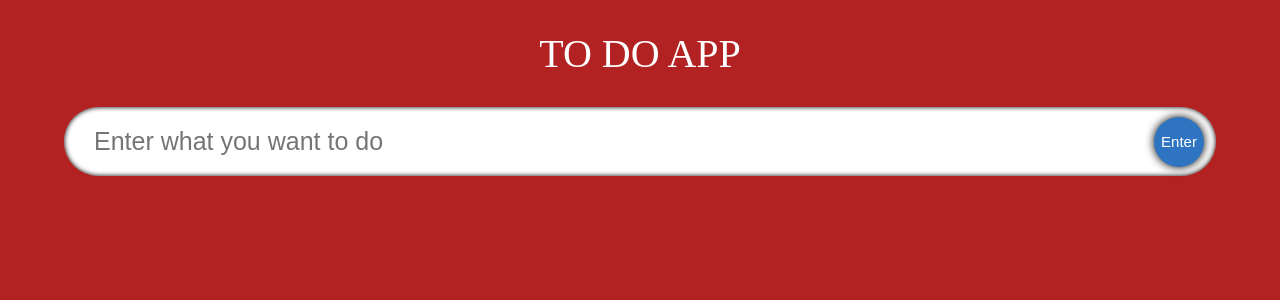
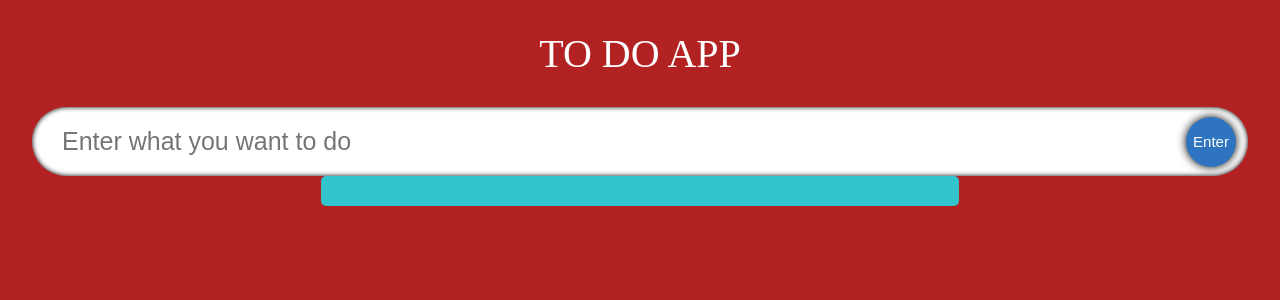
Before and after one commit to pranabcode2023/To-Do-App-11-2023, a React (Create React App) app: page / in a window 1280 px wide. Shown: the top 300 px of the page. Built offline with nearby package versions, Linux system fonts and the light colour scheme.

Commit message:
some css style

```diff
--- a/src/styles/styles.css
+++ b/src/styles/styles.css
@@ -1,6 +1,6 @@
 .input {
   display: flex;
-    width: 90%;
+  width: 95%;
   position: relative;
   align-items: center;
 }
@@ -44,22 +44,41 @@
   box-shadow: 0 0 5px black;
 }
 
+.container {
+  display: flex;
+  width: 95%;
+  margin-top: 10px;
+  justify-content: space-between;
+  align-items: flex-start;
+}
+
+.todos__heading {
+  font-size: 30px;
+  /* text-align: center; */
+  color: white;
+}
+
 .todos {
   display: flex;
-    justify-content: space-evenly;
-    width: 90%;
-    flex-wrap: wrap;
+  width: 47.5%;
+  flex-direction: column;
+  padding: 15px;
+  background-color: rgb(50, 195, 205);
+  border-radius: 5px;
 }
-
 .todos__single {
   display: flex;
-    width: 29.5%;
   border-radius: 5px;
   padding: 20px;
   margin-top: 15px;
   background-image: url("https://img.freepik.com/free-photo/crumpled-yellow-paper-background-close-up_60487-2390.jpg?size=626&ext=jpg");
+  transition: 0.2s;
 }
 
+.todos__single:hover {
+  box-shadow: 0 0 5px black;
+  transform: scale(1.03);
+}
 .todos__single--text {
   flex: 1;
   padding: 5px;
@@ -77,9 +96,13 @@
   cursor: pointer;
 }
 
-@media (max-width: 1200px) {
-    .todos__single {
-        width: 40%;
+.remove {
+  background-color: darkgreen;
+}
+
+@media (max-width: 1100px) {
+  .todos {
+    width: 45%;
   }
 }
 
@@ -90,9 +113,10 @@
 
   .todos {
     width: 95%;
+    margin-bottom: 10px;
   }
-
-    .todos__single {
-        width: 100%;
+  .container {
+    width: 95%;
+    flex-direction: column;
   }
 }
```
Lines whose indentation alone changed are shown as unchanged.
